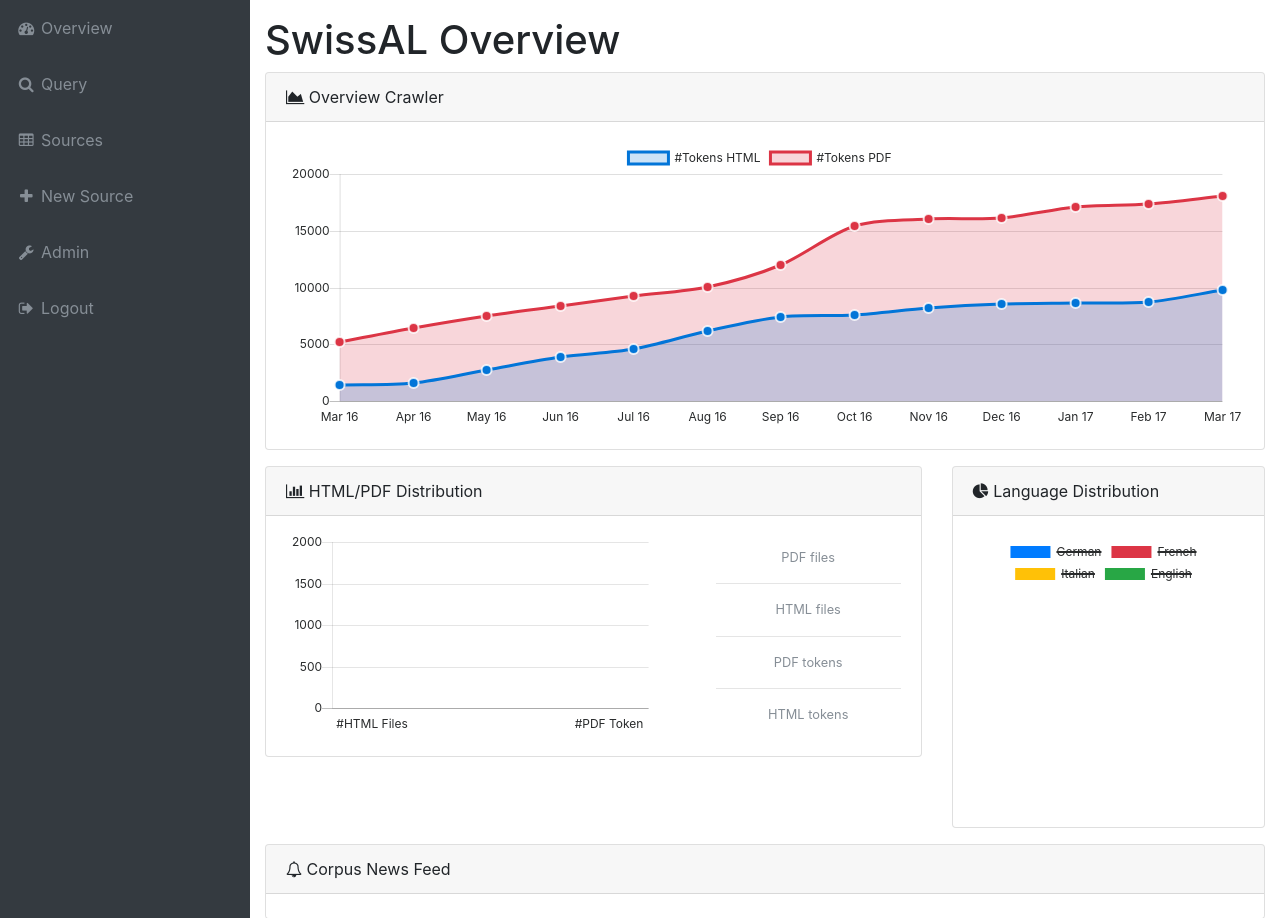
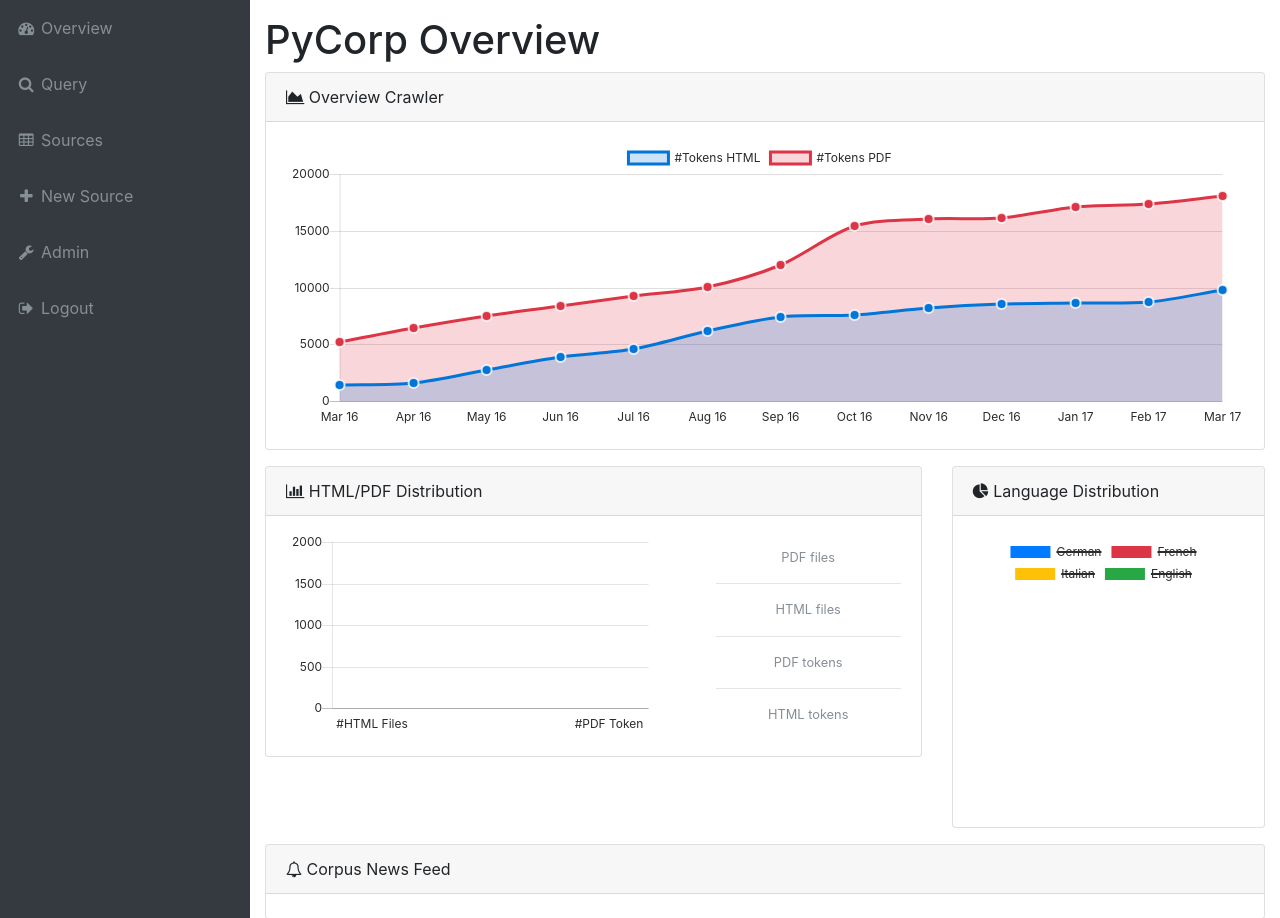
Before and after one commit to lonelycodes/crp, a Python web app: template templates/index.html in a window 1280 px wide. Shown: the part 56-974 px from the top of the page. Run offline with Jinja, Linux system fonts and the light colour scheme; the template is opened without the code that fills it, so the values that code supplies are empty; some libraries are stand-ins or nearby versions.

Commit message:
rebranding ;)

```diff
--- a/app.py
+++ b/app.py
@@ -40,7 +40,6 @@
 user_datastore = SQLAlchemySessionUserDatastore(db_session, User, Role)
 security = Security(app, user_datastore)
 
-# Create a user to test with
 @app.before_first_request
 def before_first_request():
     init_db()
--- a/database/models.py
+++ b/database/models.py
@@ -1,4 +1,4 @@
-from database.database import Base
+from database import Base
 from flask_security import UserMixin, RoleMixin
 from sqlalchemy import create_engine
 from sqlalchemy.orm import relationship, backref
--- a/templates/admin.html
+++ b/templates/admin.html
@@ -7,7 +7,7 @@
   <meta name="viewport" content="width=device-width, initial-scale=1, shrink-to-fit=no">
   <meta name="description" content="">
   <meta name="author" content="">
-  <title>SwissAL - Sources</title>
+  <title>PyCorp - Admin</title>
   <!-- Bootstrap core CSS-->
   <link href="static/vendor/bootstrap/css/bootstrap.min.css" rel="stylesheet">
   <!-- Custom fonts for this template-->
--- a/templates/blank.html
+++ b/templates/blank.html
@@ -7,7 +7,7 @@
   <meta name="viewport" content="width=device-width, initial-scale=1, shrink-to-fit=no">
   <meta name="description" content="">
   <meta name="author" content="">
-  <title>SwissAL - Sources</title>
+  <title>PyCorp - Sources</title>
   <!-- Bootstrap core CSS-->
   <link href="static/vendor/bootstrap/css/bootstrap.min.css" rel="stylesheet">
   <!-- Custom fonts for this template-->
--- a/templates/index.html
+++ b/templates/index.html
@@ -7,7 +7,7 @@
   <meta name="viewport" content="width=device-width, initial-scale=1, shrink-to-fit=no">
   <meta name="description" content="">
   <meta name="author" content="">
-  <title>SwissAL - Overview</title>
+  <title>PyCorp - Overview</title>
   <!-- Bootstrap core CSS-->
   <link href="static/vendor/bootstrap/css/bootstrap.min.css" rel="stylesheet">
   <!-- Custom fonts for this template-->
@@ -23,7 +23,7 @@
   {% include 'navbar.html' %}
     <div class="content-wrapper">
     <div class="container-fluid">
-      <h1>SwissAL Overview</h1>
+      <h1>PyCorp Overview</h1>
       <!-- Area Chart Example-->
       <div class="card mb-3">
         <div class="card-header">
--- a/templates/login.html
+++ b/templates/login.html
@@ -7,7 +7,7 @@
   <meta name="viewport" content="width=device-width, initial-scale=1, shrink-to-fit=no">
   <meta name="description" content="">
   <meta name="author" content="">
-  <title>SwissAL- Log In</title>
+  <title>PyCorp- Log In</title>
   <!-- Bootstrap core CSS-->
   <link href="static/vendor/bootstrap/css/bootstrap.min.css" rel="stylesheet">
   <!-- Custom fonts for this template-->
--- a/templates/new_source.html
+++ b/templates/new_source.html
@@ -7,7 +7,7 @@
   <meta name="viewport" content="width=device-width, initial-scale=1, shrink-to-fit=no">
   <meta name="description" content="">
   <meta name="author" content="">
-  <title>SwissAL - Sources</title>
+  <title>PyCorp - New Source</title>
   <!-- Bootstrap core CSS-->
   <link href="static/vendor/bootstrap/css/bootstrap.min.css" rel="stylesheet">
   <!-- Custom fonts for this template-->
--- a/templates/query.html
+++ b/templates/query.html
@@ -7,7 +7,7 @@
   <meta name="viewport" content="width=device-width, initial-scale=1, shrink-to-fit=no">
   <meta name="description" content="">
   <meta name="author" content="">
-  <title>SwissAL - Sources</title>
+  <title>PyCorp - Query</title>
   <!-- Bootstrap core CSS-->
   <link href="static/vendor/bootstrap/css/bootstrap.min.css" rel="stylesheet">
   <!-- Custom fonts for this template-->
--- a/templates/source.html
+++ b/templates/source.html
@@ -7,7 +7,7 @@
   <meta name="viewport" content="width=device-width, initial-scale=1, shrink-to-fit=no">
   <meta name="description" content="">
   <meta name="author" content="">
-  <title>SwissAL - Sources</title>
+  <title>PyCorp - Sources</title>
   <!-- Bootstrap core CSS-->
   <link href="static/vendor/bootstrap/css/bootstrap.min.css" rel="stylesheet">
   <!-- Custom fonts for this template-->
--- a/templates/sources.html
+++ b/templates/sources.html
@@ -7,7 +7,7 @@
   <meta name="viewport" content="width=device-width, initial-scale=1, shrink-to-fit=no">
   <meta name="description" content="">
   <meta name="author" content="">
-  <title>SwissAL - Sources</title>
+  <title>PyCorp - Sources</title>
   <!-- Bootstrap core CSS-->
   <link href="static/vendor/bootstrap/css/bootstrap.min.css" rel="stylesheet">
   <!-- Custom fonts for this template-->
```
Also changed, not shown: database/database.py (line endings or trailing spaces), 7 other files.
